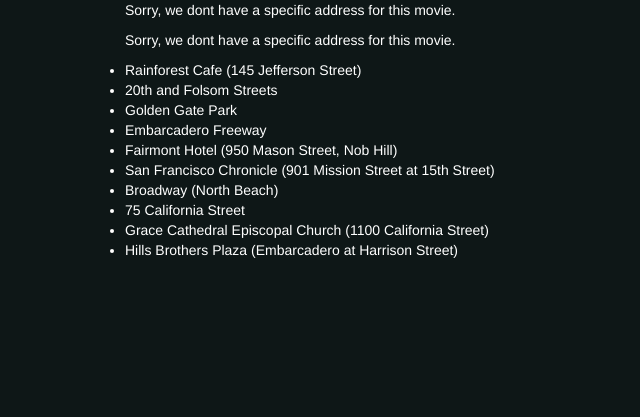
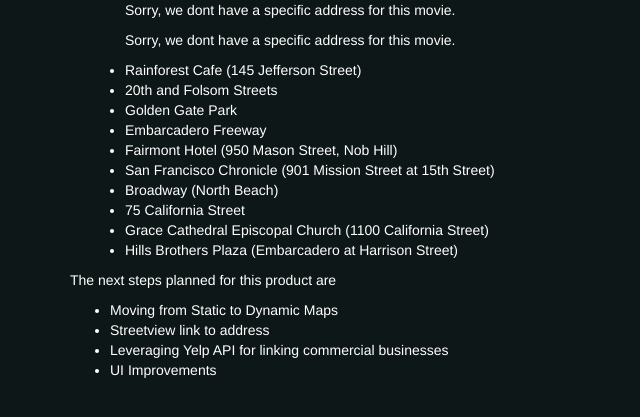
Before and after one commit to rindi/sf-movie-locations, a Django app: template locations/templates/locations/detail.html in a window 1280 px wide. Shown: the part 332-749 px from the top of the page, without its empty margins (0-640 px from the left). Run offline with Django 3.2, Linux system fonts and the light colour scheme; the template is opened without the code that fills it: values that come from a table or form of the project are taken from there, others are empty; data comes from the database, SQL or seed files in the repository; some libraries are stand-ins or nearby versions.

Commit message:
Added next steps to details page

```diff
--- a/locations/templates/locations/detail.html
+++ b/locations/templates/locations/detail.html
@@ -75,6 +75,18 @@
 <div class="container" id = "maps">
     <img style="max-width: 100%" src="{{ maps }}">
 </div>
+<div class="container" id = "next-steps">
+    <p>
+    The next steps planned for this product are
+    <ul>
+    <li>Moving from Static to Dynamic Maps</li>
+    <li>Streetview link to address</li>
+    <li>Leveraging Yelp API for linking commercial businesses</li>
+    <li>UI Improvements</li>
+    </ul>
+    </p>
+</div>
+
 </body>
 <script type="text/javascript">
 /*
```
